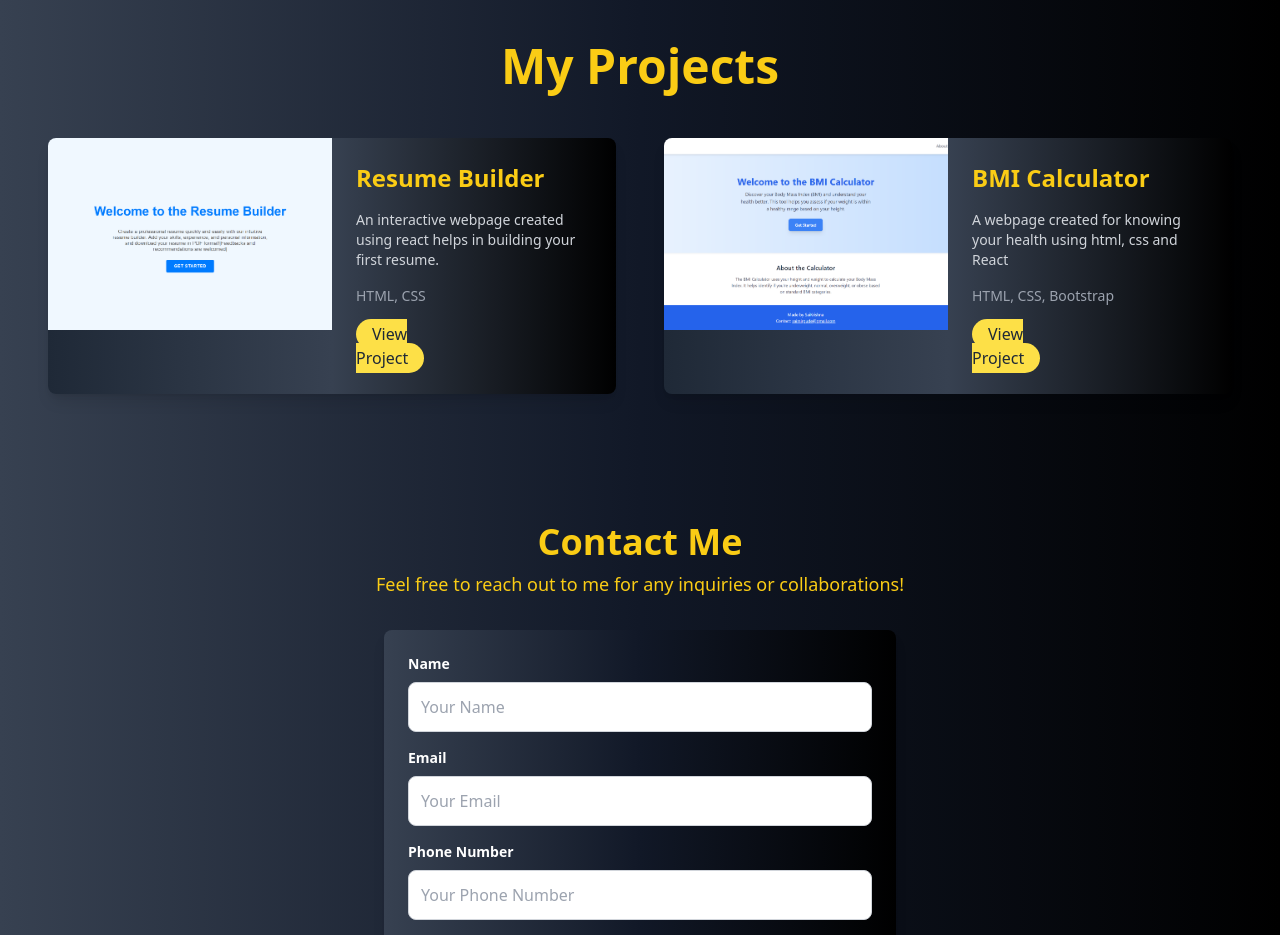
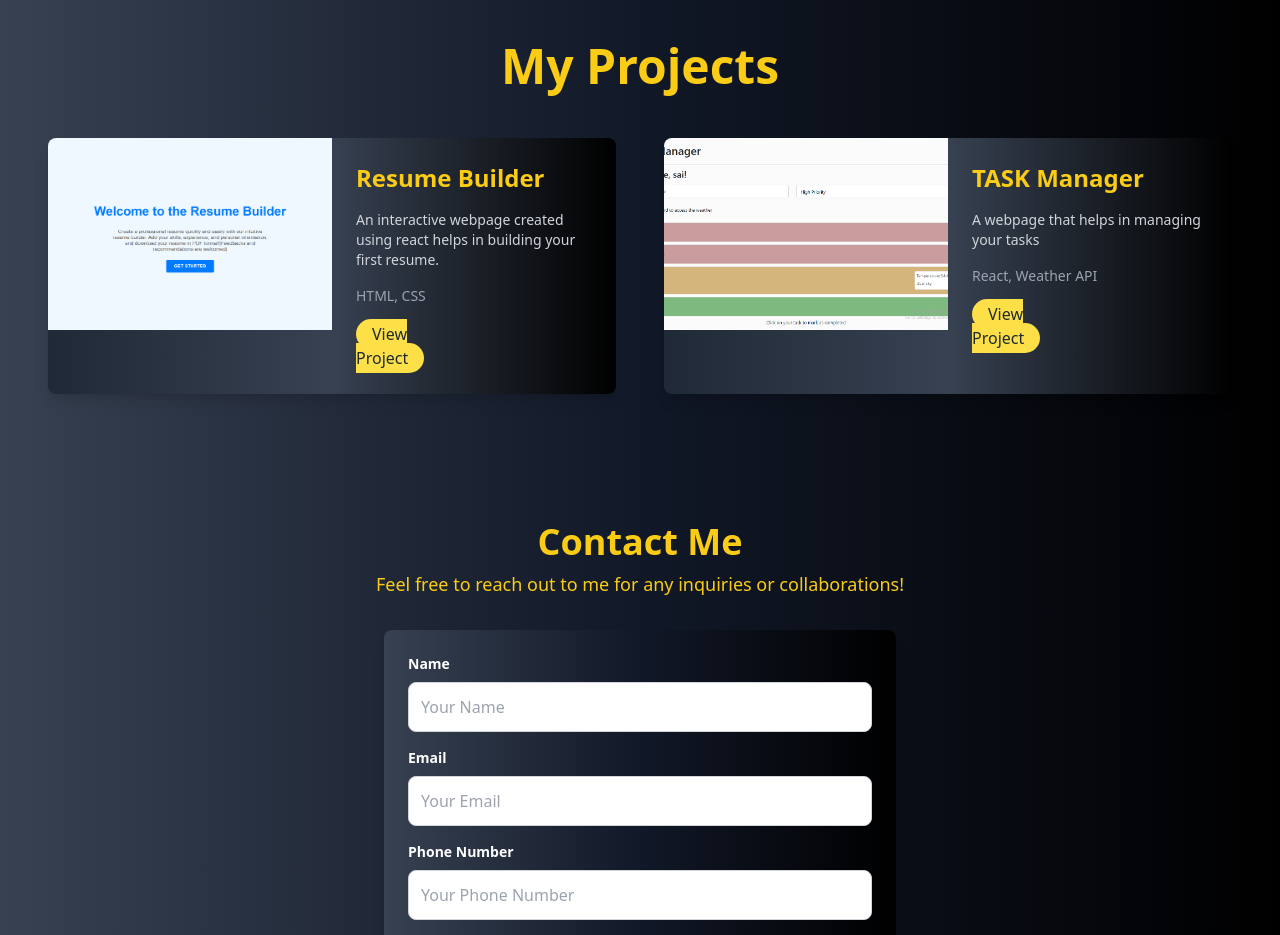
Before and after one commit to MirgudeSaikrishna/Portfolio, a React (Vite) app: page / in a window 1280 px wide. Shown: the part 1420-2355 px from the top of the page. Built offline with nearby package versions, Linux system fonts and the light colour scheme.

Commit message:
Update Projects.jsx

```diff
--- a/src/components/Projects.jsx
+++ b/src/components/Projects.jsx
@@ -12,11 +12,11 @@ function Projects() {
     },
 
     {
-      title: "BMI Calculator",
-      description: "A webpage created for knowing your health using html, css and React",
-      imageUrl: "/images/bmi.png", // Replace with your project image URLs
-      link: "https://bmi-delta-henna.vercel.app/", // Replace with the link to the project
-      tech: "HTML, CSS, Bootstrap"
+      title: "TASK Manager",
+      description: "A webpage that helps in managing your tasks",
+      imageUrl: "/images/Capture.PNG",
+      link: "https://to-do-sigma-steel.vercel.app/",
+      tech: "React, Weather API"
     },
   ];
 
@@ -43,11 +43,11 @@ function Projects() {
             transition={{ duration: 0.6, delay: index * 0.2 }}
           >
             {/* Image */}
-            <div className="w-full sm:w-1/2 h-36 sm:h-48"> {/* Decreased height of the image container */}
+            <div className="w-full sm:w-1/2 h-36 sm:h-48">
               <img
                 src={project.imageUrl}
                 alt={project.title}
-                className="w-full h-full object-cover" // Ensures image covers the entire left side of the card
+                className="w-full h-full object-cover"
               />
             </div>
 
```
